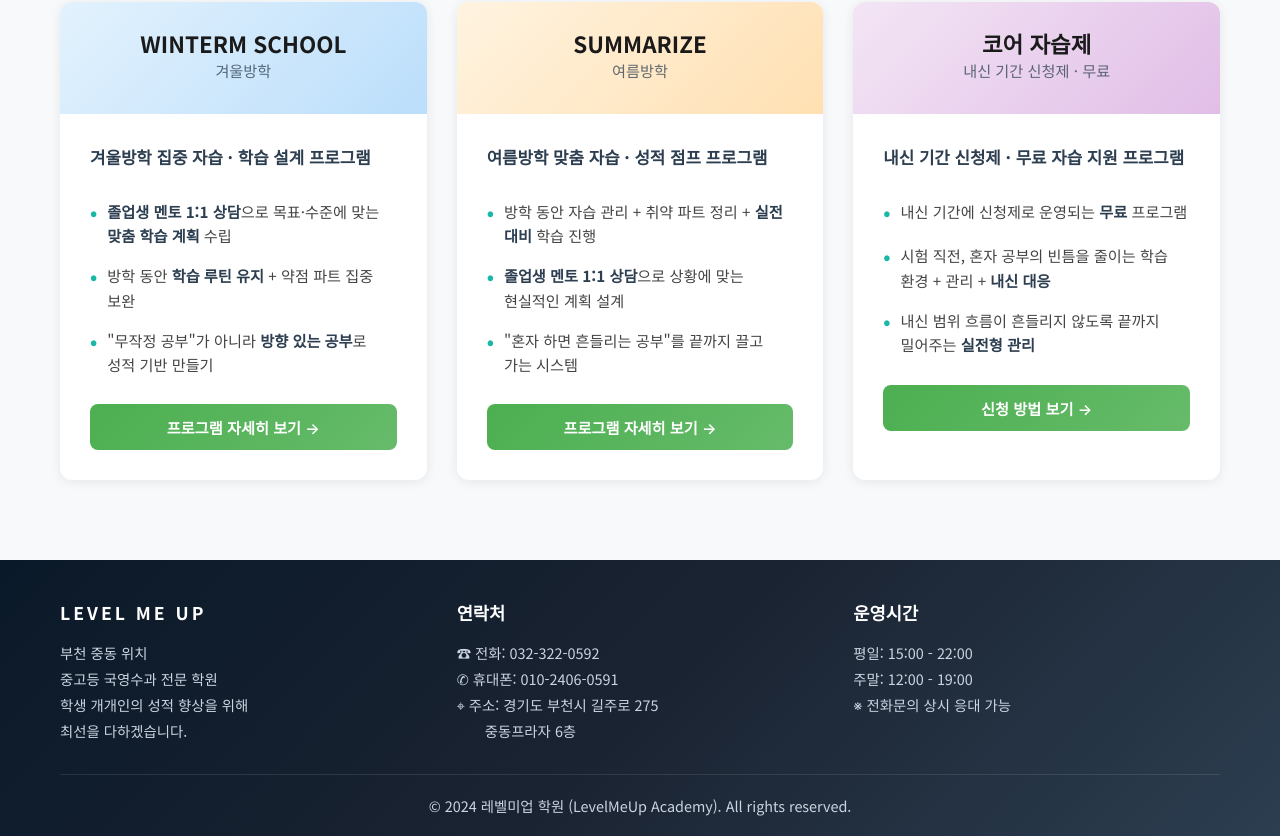
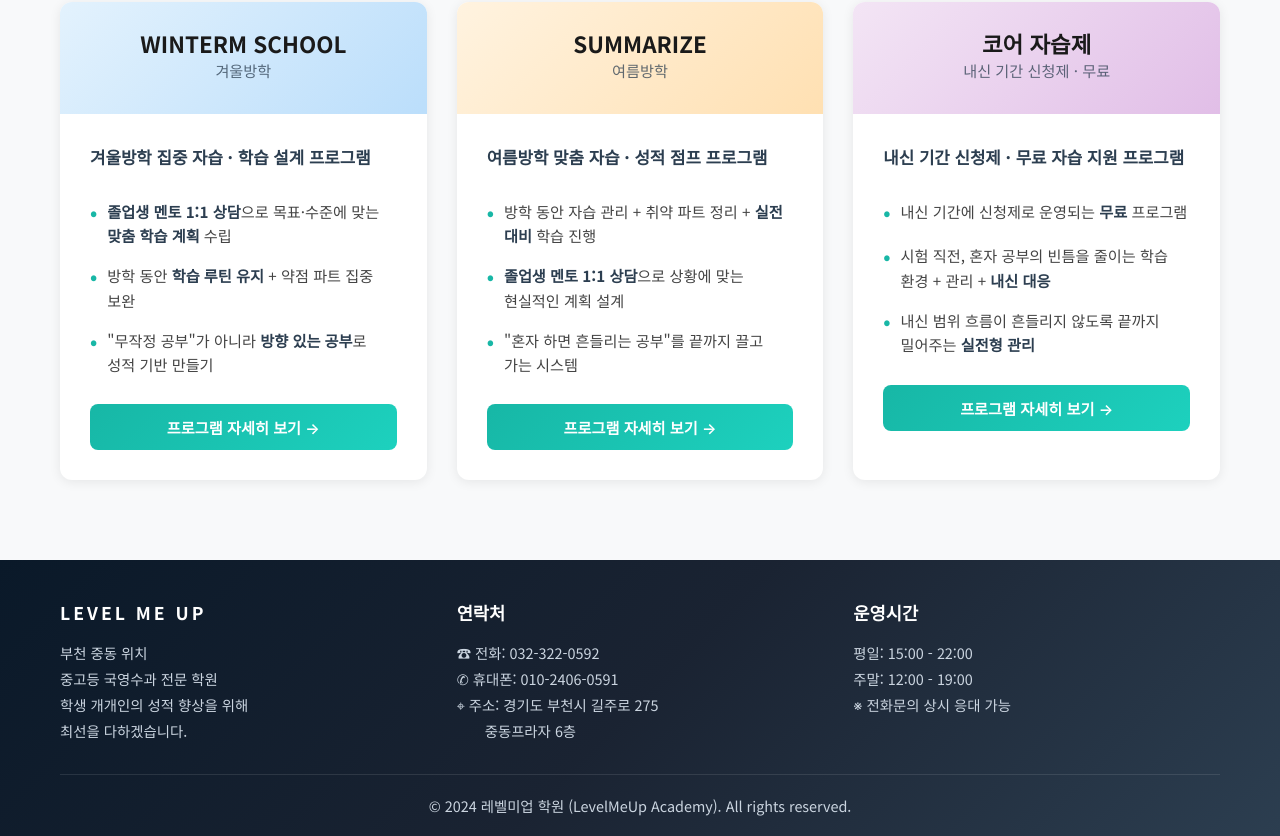
Before and after one commit to levelmeup0102-ship-it/levelmeup, a React (Create React App) app in the folder levelmeup-academy/: page /events in a window 1280 px wide. Shown: the part 791-1627 px from the top of the page. Built offline with nearby package versions, Linux system fonts and the light colour scheme; a web font is replaced by a local one.

Commit message:
style: 자습 프로그램 버튼 스타일 개선
- 코어 자습제 버튼 텍스트: '신청 방법 보기' → '프로그램 자세히 보기'
- ExternalButton 배경색: 녹색 → 포인트 컬러(민트 #17B7A6)
- 3개 프로그램 버튼 통일된 민트 그라데이션 적용

```diff
--- a/levelmeup-academy/src/pages/Events.tsx
+++ b/levelmeup-academy/src/pages/Events.tsx
@@ -233,7 +233,7 @@ const CardButton = styled(Link)`
 const ExternalButton = styled.a`
   display: block;
   width: 100%;
-  background: linear-gradient(135deg, #4CAF50 0%, #66BB6A 100%);
+  background: linear-gradient(135deg, #17B7A6 0%, #1DD1BE 100%);
   color: white;
   padding: 12px;
   border-radius: 8px;
@@ -245,7 +245,7 @@ const ExternalButton = styled.a`
 
   &:hover {
     transform: scale(1.02);
-    box-shadow: 0 4px 12px rgba(76, 175, 80, 0.3);
+    box-shadow: 0 4px 12px rgba(23, 183, 166, 0.3);
   }
 `;
 
@@ -314,7 +314,7 @@ const Events: React.FC = () => {
         '시험 직전, 혼자 공부의 빈틈을 줄이는 학습 환경 + 관리 + <strong>내신 대응</strong>',
         '내신 범위 흐름이 흔들리지 않도록 끝까지 밀어주는 <strong>실전형 관리</strong>'
       ],
-      buttonText: '신청 방법 보기',
+      buttonText: '프로그램 자세히 보기',
       link: 'https://m.blog.naver.com/PostView.naver?blogId=levelmeup&logNo=223973158623&referrerCode=0&searchKeyword=%EC%BD%94%EC%96%B4'
     }
   ];
```
